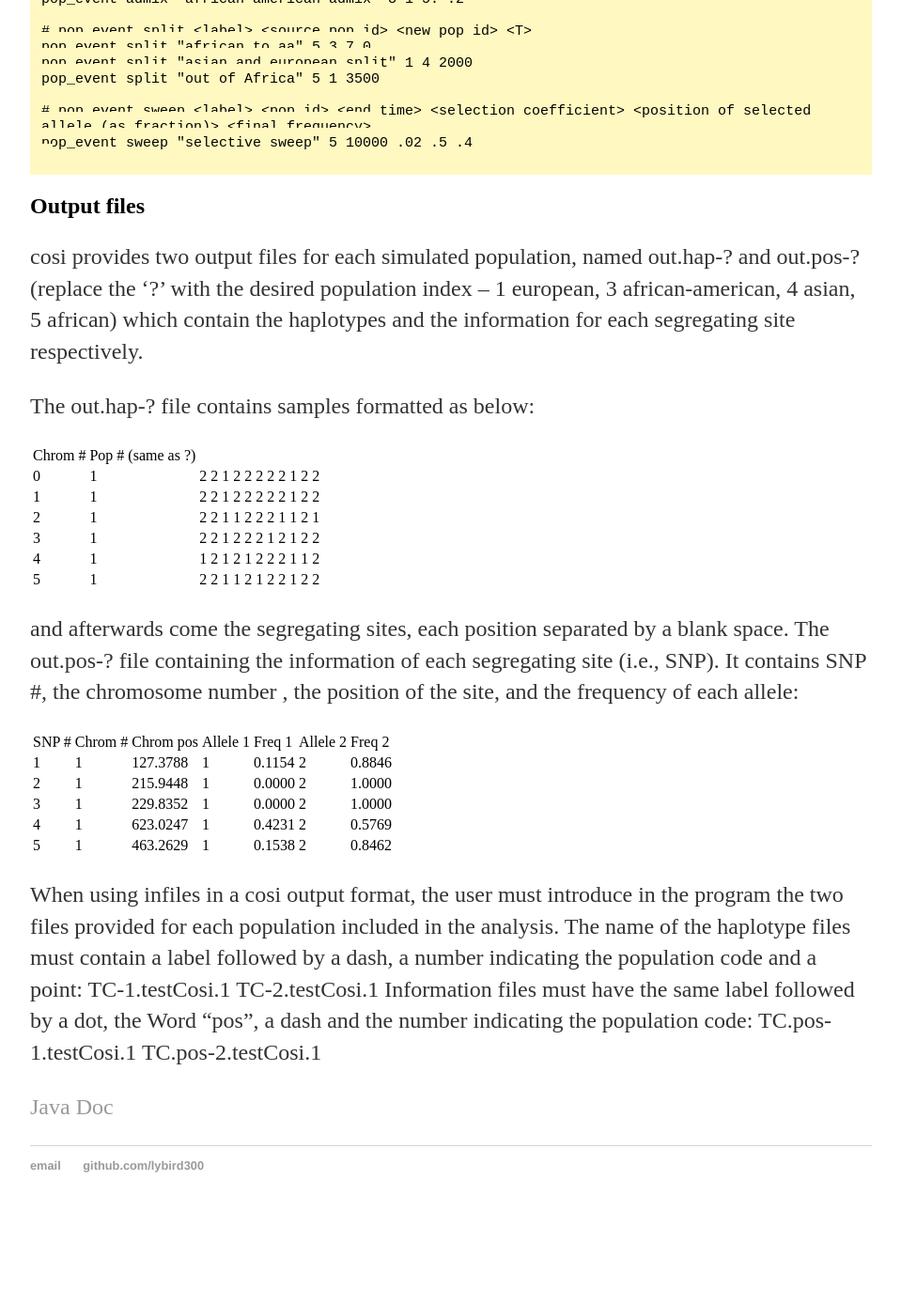
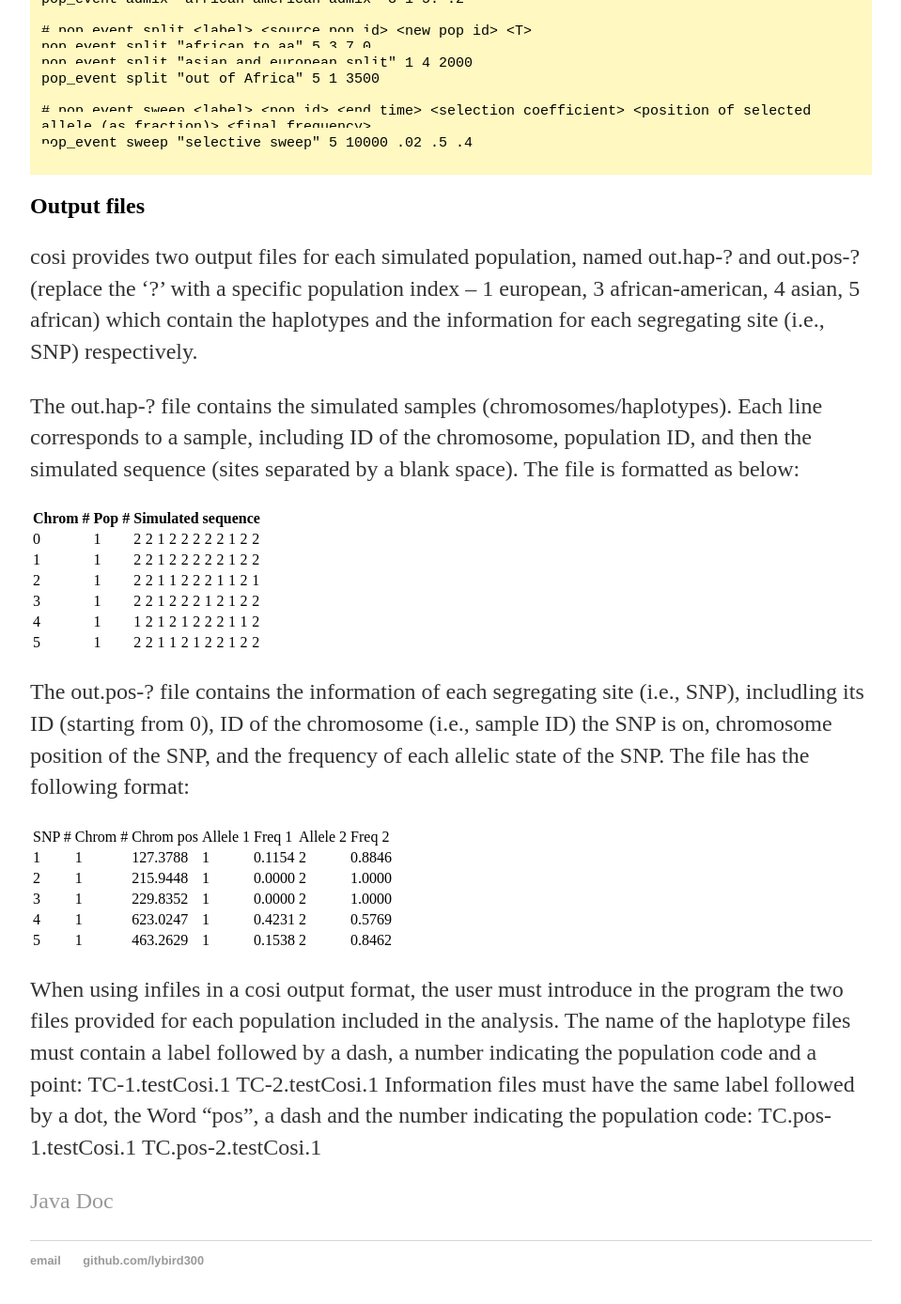
Before and after one commit to lybird300/lybird300.github.io, a Jekyll site: the page built from _posts/2015-04-20-cojava-manual.md, in a window 1280 px wide and 1400 px high, scrolled down 2724 px. Shown: the top 1388 px of the window at 94% size, without its empty margins (160-1119 px from the left). Built offline with Jekyll 4.4.1, drawn with Linux system fonts in a browser that asks for light colours; before the commit the page ends 4032 px from its top, so only the background shows below that.

Commit message:
Update 2015-04-20-cojava-manual.md

```diff
--- a/_posts/2015-04-20-cojava-manual.md
+++ b/_posts/2015-04-20-cojava-manual.md
@@ -130,15 +130,18 @@ pop_event sweep "selective sweep" 5 10000 .02 .5 .4
 </code></pre>
 
 <h2>Output files</h2>
-cosi provides two output files for each simulated population, named out.hap-? and out.pos-? (replace the '?' with the desired population index --  1 european, 3 african-american, 4 asian, 5 african) which contain the haplotypes and the information for each segregating site respectively.
+cosi provides two output files for each simulated population, named out.hap-? and out.pos-? (replace the '?' with a specific population index --  1 european, 3 african-american, 4 asian, 5 african) which contain the haplotypes and the information for each segregating site (i.e., SNP) respectively.
 
-The out.hap-? file contains samples formatted as below:
+The out.hap-? file contains the simulated samples (chromosomes/haplotypes). Each line corresponds to a sample, including ID of the chromosome, population ID, and then the simulated sequence (sites separated by a blank space). The file is formatted as below:
 <table border="0">
+  <thead>
   <tr>
-    <td>Chrom #</td>
-    <td>Pop # (same as ?)</td>
-    <td></td>
+    <th>Chrom #</th>
+    <th>Pop #</th>
+    <th colspan="11">Simulated sequence</th>
   </tr>
+  </thead>
+  <tbody>
   <tr>
     <td>0</td>
     <td>1</td>
@@ -229,11 +232,9 @@ The out.hap-? file contains samples formatted as below:
     <td>2</td>
     <td>2</td>
   </tr>
+  </tbody>
 </table>
- and afterwards come
-the segregating sites, each position separated by a blank space.
-The out.pos-? file containing the information of each segregating site (i.e., SNP). It contains SNP #, the chromosome number
-, the position of the site, and the frequency of each allele:
+The out.pos-? file contains the information of each segregating site (i.e., SNP), includling its ID (starting from 0), ID of the chromosome (i.e., sample ID) the SNP is on, chromosome position of the SNP, and the frequency of each allelic state of the SNP. The file has the following format:
 <table border="0">
   <tr>
     <td>SNP #</td>
```
